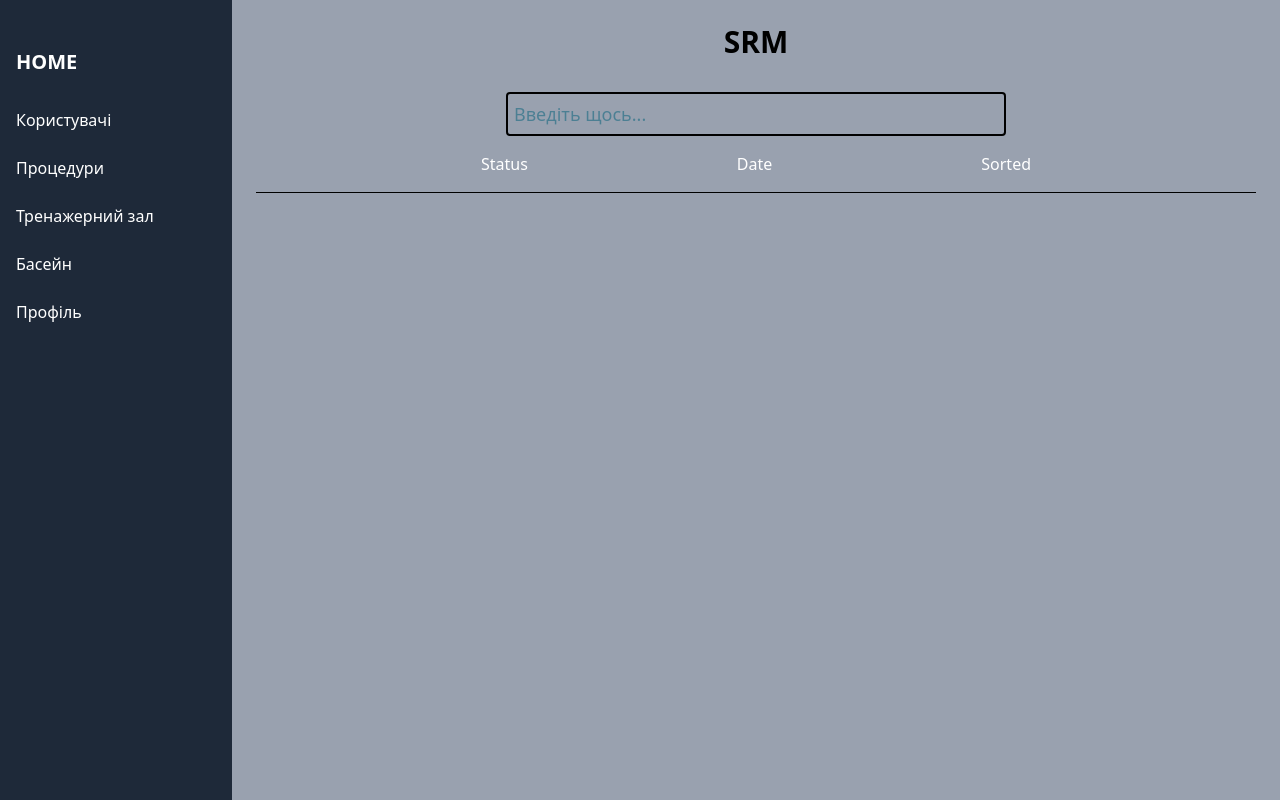
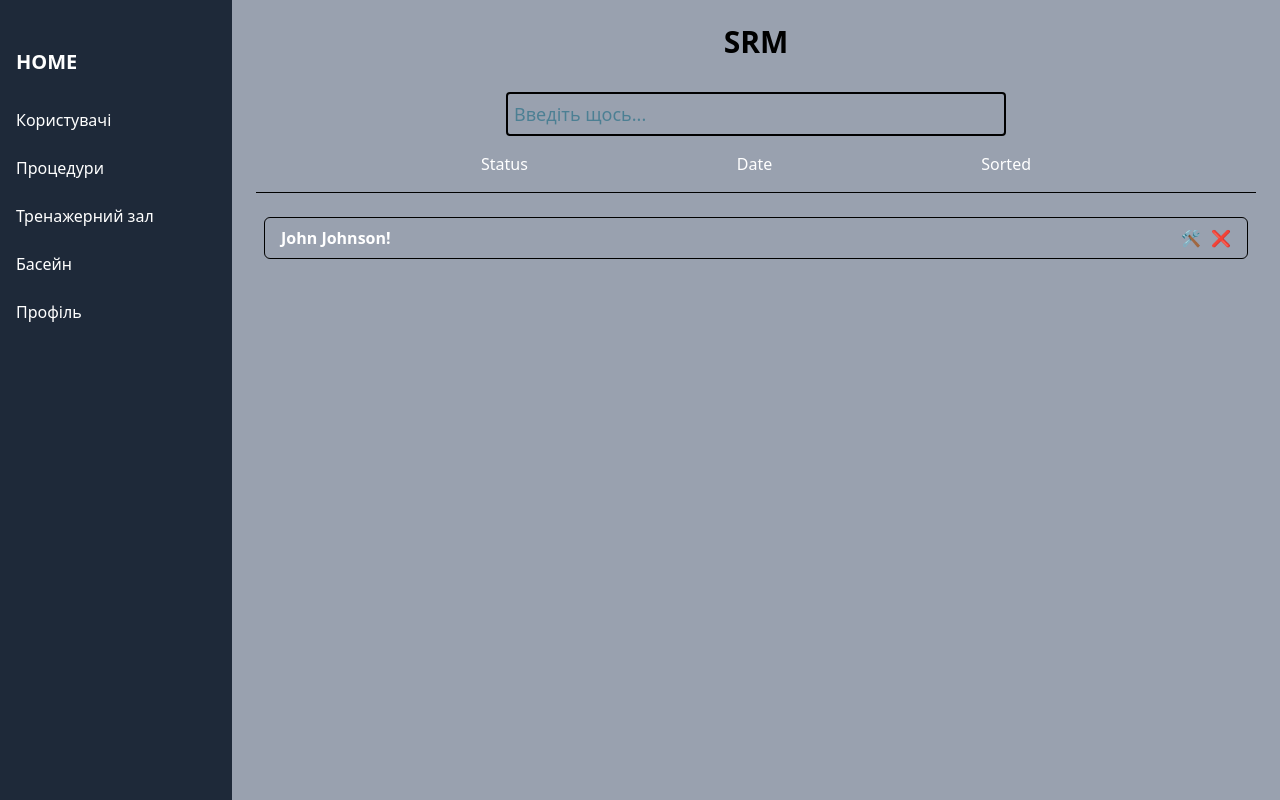
Before and after one commit to HalelaDenys/srm_react_fastapi, a React (Vite) app in the folder srm_front/: page / in a window 1280 px wide. Built offline with nearby package versions, Linux system fonts and the light colour scheme.

Commit message:
create ContentItem

```diff
--- a/srm_front/src/App.tsx
+++ b/srm_front/src/App.tsx
@@ -1,6 +1,6 @@
 import { useState } from "react";
 import Sidebar from "./components/Sidebar/Sidebar";
-import FilterItem from "./components/FilterItem/FilterItem";
+import Main from "./components/Main/Main";
 
 function App() {
   const [sidebarOpen, setSidebarOpen] = useState(false);
@@ -19,10 +19,7 @@ function App() {
       <Sidebar isOpen={sidebarOpen} onClose={() => setSidebarOpen(false)} />
 
       {/* Основний контент */}
-      <main className="flex-1 p-6 bg-gray-400">
-        <h1 className="text-center font-bold text-3xl">SRM</h1>
-        <FilterItem />
-      </main>
+      <Main />
     </div>
   );
 }
--- /dev/null
+++ b/srm_front/src/components/ContentItem/ContentItem.module.css
@@ -0,0 +1,7 @@
+@reference "tailwindcss";
+
+.content-item {
+    @apply border border-black rounded-md px-4 py-2 text-white
+    flex justify-between items-center
+
+}
--- /dev/null
+++ b/srm_front/src/components/ContentItem/ContentItem.tsx
@@ -0,0 +1,22 @@
+import styles from "./ContentItem.module.css";
+
+interface User {
+    id: number;
+    firstName: string;
+    secondName: string;
+    age: number;
+}
+
+function ContentItem({ id, firstName, secondName, age }: User) {
+    return (
+        <div className={styles["content-item"]}>
+            <h1 className="text-md font-bold">{firstName} {secondName}!</h1>
+            <div className="flex gap-2.5 justify-center items-center">
+                <button className="cursor-pointer hover:opacity-50">🛠️</button>
+                <button className="cursor-pointer hover:opacity-50">❌</button>
+            </div>
+        </div>
+    );
+}
+
+export default ContentItem;
--- /dev/null
+++ b/srm_front/src/components/Main/Main.tsx
@@ -0,0 +1,21 @@
+import ContentItem from "../ContentItem/ContentItem";
+import FilterItem from "../FilterItem/FilterItem";
+import userData from "../../data.json";
+
+function Main() {
+    const id: number = userData.id
+    const FirstName: string = userData.FirstName
+    const secondName: string = userData.secondName
+    const age: number = userData.age
+    return (
+        <main className="flex-1 p-6 bg-gray-400">
+            <h1 className="text-center font-bold text-3xl">SRM</h1>
+            <FilterItem />
+            <div className="container p-2">
+                <ContentItem id={id} firstName={FirstName} secondName={secondName} age={age} />
+            </div>
+        </main>
+    );
+}
+
+export default Main;
--- /dev/null
+++ b/srm_front/src/data.json
@@ -0,0 +1,7 @@
+
+{
+    "id": 1,
+    "FirstName": "John",
+    "secondName": "Johnson",
+    "age": 30
+}
```
